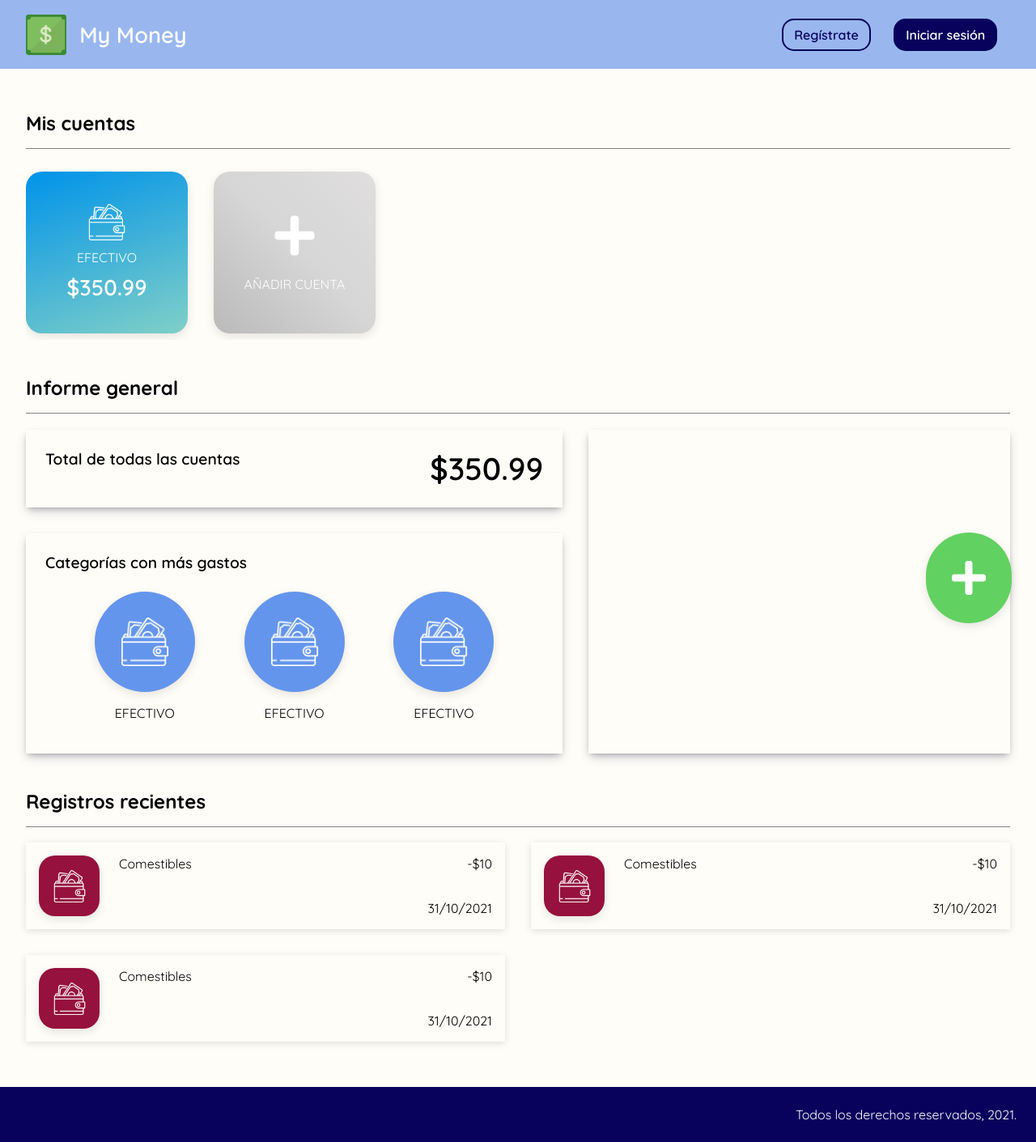
After one commit to carolinamcc15/MyMoney, a Django app: page /general in a window 1280 px wide. The commit adds this page. Shown: the whole page at 81% size. Run offline with Django 3.2, Linux system fonts and the light colour scheme; some libraries are stand-ins or nearby versions.

Commit message:
Add: My accounts, overview and recent records sections

```diff
--- /dev/null
+++ b/mymoneyapp/static/general.css
@@ -0,0 +1,323 @@
+body {
+    background-color: rgb(255, 253, 247);
+}
+
+main {
+    padding: 2rem;
+}
+
+section {
+    display: flex;
+    flex-direction: column;
+    margin-bottom: 1.5rem;
+}
+
+h2 {
+    border-bottom: 1px gray solid;
+    padding-bottom: 1rem;
+}
+
+h3 {
+    margin: 0;
+    font-size: 1.2rem;
+    font-weight: 600;
+}
+
+div#accounts-scroll {
+    display: flex;
+    overflow-x: auto;
+    gap: 2rem;
+    padding: 0.5rem 0;
+}
+
+div.account-card, div#add-account {
+    display: flex;
+    min-width: 200px;
+    height: 200px;
+    flex-direction: column;
+    justify-content: center;
+    align-items: center;
+    border-radius: 20px;
+    box-shadow: rgba(0, 0, 0, 0.1) 0px 4px 12px;
+    transition: ease-in-out 0.2s;
+    padding: 1.5rem;
+    /* Anaranjado
+    background-color: #FBAB7E;
+    background-image: linear-gradient(62deg, #FBAB7E 0%, #F7CE68 100%); */
+}
+
+div.cash {
+    background-color: #0093E9;
+    background-image: linear-gradient(160deg, #0093E9 0%, #80D0C7 100%);
+}
+
+div#add-account {
+    background-image: linear-gradient(45deg, #bababa 0%, #d6d6d6 52%, #e0dede 100%);
+}
+
+div#add-account .fa-plus {
+    color: #fff;
+    font-size: 3.5rem;
+    margin-bottom: 1rem;
+}
+
+div.account-card:hover, div#add-account:hover, div#floating-button:hover {
+    cursor: pointer;
+    transform: scale(1.02);
+}
+
+p.card-title {
+    color: #fff;
+    text-transform: uppercase;
+    font-size: 1rem;
+    text-align: center;
+    display: flex;
+    flex-direction: column;
+    margin-top: 0.4rem;
+    margin-bottom: 0;
+}
+
+p.card-title > span {
+    font-size: 1.7rem;
+    margin-top: 0.6rem;
+    font-weight: 600;
+}
+
+div.account-card > img {
+    width: 30%;
+    margin-bottom: 0.3rem;
+}
+
+div#overview-container {
+    display: grid;
+    grid-template-columns: 12;
+    gap: 2rem;
+}
+
+div#general-info {
+    grid-column-start: 1;
+    grid-column-end: 6;
+    display: flex;
+    flex-direction: column;
+    gap: 2rem;
+    height: 300px;
+}
+/* Reocordar utilizar clases para cada tipo de gradient */
+
+div#money-chart {
+    grid-column-start: 6;
+    grid-column-end: 13;
+    /* Depende del tamaño de la gráfica */
+    height: 400px;
+    padding: 1.5rem;
+    box-shadow: rgba(50, 50, 93, 0.25) 0px 6px 12px -2px, rgba(0, 0, 0, 0.3) 0px 3px 7px -3px;
+}
+
+div#total {
+    display: grid;
+    grid-template-columns: 2;
+    flex: 1;
+    padding: 1.5rem;
+    box-shadow: rgba(50, 50, 93, 0.25) 0px 6px 12px -2px, rgba(0, 0, 0, 0.3) 0px 3px 7px -3px;
+}
+
+div#total h3 {
+    grid-column-start: 1;
+    grid-column-end: 2;
+}
+
+div#total p {
+    grid-column-start: 2;
+    grid-column-end: 3;
+    text-align: right;
+    margin: 0;
+    font-size: 2.4rem;
+    font-weight: 600;
+}
+
+div#top-categories {
+    display: flex;
+    flex-direction: column;
+    gap: 1.5rem;
+    flex: 1;
+    padding: 1.5rem;
+    box-shadow: rgba(50, 50, 93, 0.25) 0px 6px 12px -2px, rgba(0, 0, 0, 0.3) 0px 3px 7px -3px;
+}
+
+div#categories-container {
+    display: flex;
+    justify-content: space-evenly;
+}
+
+div.category {
+    display: flex;
+    align-items: center;
+    flex-direction: column;
+}
+
+div.catogory-rounded {
+    display: flex;
+    justify-content: center;
+    align-items: center;
+    padding: 2rem;
+    background-color: cornflowerblue;
+    border-radius: 100px;
+    box-shadow: rgba(0, 0, 0, 0.1) 0px 4px 12px;
+}
+
+div.catogory-rounded img {
+    width: 60px;
+}
+
+p.sm-title {
+    color: #000;
+    text-transform: uppercase;
+    font-size: 1rem;
+    margin-top: 1rem;
+}
+
+div#recent-records {
+    display: grid;
+    grid-template-columns: repeat(2, minmax(0, 1fr));
+    gap: 2rem;
+}
+
+div.record-card {
+    display: flex;
+    padding: 1rem;
+    box-shadow: rgba(99, 99, 99, 0.2) 0px 2px 8px 0px;
+}
+
+div.catogory-rounded-sm {
+    display: flex;
+    justify-content: center;
+    flex: 1;
+    align-items: center;
+    padding: 1rem;
+    width: 75px;
+    height: 75px;
+    margin-right: 1.5rem;
+    background-color: rgb(150, 17, 61);
+    border-radius: 20px;
+    box-shadow: rgba(0, 0, 0, 0.1) 0px 4px 12px;
+}
+
+div.catogory-rounded-sm img {
+    width: 40px;
+}
+
+div.category-account {
+    display: flex;
+    flex: 2;
+}
+
+div.category-account p {
+    margin: 0;
+    text-align: left;
+}
+
+div.quant-date {
+    display: flex;
+    flex: 2;
+    justify-self: flex-end;
+    flex-direction: column;
+    justify-content: space-between;
+}
+
+div.quant-date p {
+    margin: 0;
+    text-align: right;
+}
+
+div#floating-button {
+    position: fixed;
+    bottom: 30px;
+    right: 30px;
+    display: flex;
+    justify-content: center;
+    align-items: center;
+    padding: 2rem;
+    background-color: rgb(97, 209, 97);
+    border-radius: 100px;
+    box-shadow: rgba(0, 0, 0, 0.1) 0px 4px 12px;
+}
+
+div#floating-button .fa-plus{
+    color: #fff;
+    font-size: 3rem;
+}
+
+@media only screen and (max-width: 880px) {
+    div#general-info {
+        grid-column-start: 1;
+        grid-column-end: 12;
+    }
+    /* Reocordar utilizar clases para cada tipo de gradient */
+
+    div#money-chart {
+        grid-column-start: 1;
+        grid-column-end: 12;
+        margin-top: 3rem;
+    }
+}
+
+@media only screen and (max-width: 768px) {
+    div.account-card, div#add-account {
+        min-width: 160px;
+        height: 160px;
+        padding: 1.3rem;
+    }
+
+    div#accounts-scroll {
+        gap: 1.5rem;
+    }
+
+    p.total {
+        font-size: 0.9rem;
+    }
+
+    p.total > span {
+        font-size: 1.5rem;
+    }
+
+    div.catogory-rounded img {
+        width: 40px;
+    }
+
+    div.catogory-rounded {
+        padding: 1rem;
+    }
+
+    div#recent-records {
+        grid-template-columns: repeat(1, minmax(0, 1fr));
+    }
+}
+
+@media only screen and (max-width: 420px) {
+    main {
+        padding: 1rem;
+    }
+
+    div.catogory-rounded img {
+        width: 30px;
+    }
+
+    div.catogory-rounded {
+        padding: 1rem;
+    }
+
+    h3 {
+        font-size: 1rem;
+    }
+
+    p.sm-title {
+        color: #000;
+        text-transform: uppercase;
+        font-size: 0.75rem;
+        margin-top: 1rem;
+    }
+
+    div#total p {
+        font-size: 2rem;
+    }
+}
--- a/mymoneyapp/static/layout.css
+++ b/mymoneyapp/static/layout.css
@@ -134,7 +134,7 @@ small {
         grid-column-start: 1;
         grid-column-end: 3;
         margin-top: 1.5rem;
-        background-color: #fff;
+        background-color: var(--background);
         display: flex;
         justify-content: center;
         height: auto;
@@ -142,6 +142,6 @@ small {
     }
 
     #sign-up {
-        background-color: #fff;
+        background-color: var(--background);
     }
 }
--- /dev/null
+++ b/mymoneyapp/templates/general.html
@@ -0,0 +1,116 @@
+{% extends 'layout.html' %}
+{% load static %}
+
+{% block style %}
+<link href="{% static 'general.css' %}" rel="stylesheet">
+{% endblock %}
+
+{% block body %}
+<main>
+    <section id="accounts">
+        <h2>Mis cuentas</h2>
+        <div id="accounts-scroll">
+            <!-- Agregarlas mediante un for -->
+            <div class="account-card cash">
+                <!-- Renderizar condicionalmente los íconos -->
+                <img src="{% static 'images/account/wallet.png' %}" alt="Dinero" />
+                <p class="card-title">Efectivo
+                    <span>$350.99</span>
+                </p>
+            </div>
+            <div id="add-account">
+                <i class="fas fa-plus"></i>
+                <p class="card-title">Añadir cuenta</p>
+            </div>
+        </div>
+    </section>
+    <section id="overview">
+        <h2>Informe general</h2>
+        <div id="overview-container">
+            <div id="general-info">
+                <div id="total">
+                    <h3>Total de todas las cuentas</h3>
+                    <p>$350.99</p>
+                </div>
+                <div id="top-categories">
+                    <h3>Categorías con más gastos</h3>
+                    <div id="categories-container">
+                        <div class="category">
+                            <div class="catogory-rounded">
+                                <img src="{% static 'images/account/wallet.png' %}" alt="Dinero" />
+                            </div>
+                            <p class="sm-title">Efectivo</p>
+                        </div>
+                        <div class="category">
+                            <div class="catogory-rounded">
+                                <img src="{% static 'images/account/wallet.png' %}" alt="Dinero" />
+                            </div>
+                            <p class="sm-title">Efectivo</p>
+                        </div>
+                        <div class="category">
+                            <div class="catogory-rounded">
+                                <img src="{% static 'images/account/wallet.png' %}" alt="Dinero" />
+                            </div>
+                            <p class="sm-title">Efectivo</p>
+                        </div>
+                    </div>
+                </div>
+            </div>
+            <div id="money-chart">
+
+            </div>
+        </div>
+    </section>
+    <section id="accounts">
+        <h2>Registros recientes</h2>
+        <div id="recent-records">
+            <div class="record-card">
+                <div>
+                    <div class="catogory-rounded-sm">
+                        <img src="{% static 'images/account/wallet.png' %}" alt="Dinero" />
+                    </div>
+                </div>
+                <div class="category-account">
+                    <p>Comestibles</p>
+                </div>
+                <div class="quant-date">
+                    <p class="minus">-$10</p>
+                    <p>31/10/2021</p>
+                </div>
+            </div>
+            <div class="record-card">
+                <div>
+                    <div class="catogory-rounded-sm">
+                        <img src="{% static 'images/account/wallet.png' %}" alt="Dinero" />
+                    </div>
+                </div>
+                <div class="category-account">
+                    <p>Comestibles</p>
+                </div>
+                <div class="quant-date">
+                    <p class="minus">-$10</p>
+                    <p>31/10/2021</p>
+                </div>
+            </div>
+            <div class="record-card">
+                <div>
+                    <div class="catogory-rounded-sm">
+                        <img src="{% static 'images/account/wallet.png' %}" alt="Dinero" />
+                    </div>
+                </div>
+                <div class="category-account">
+                    <p>Comestibles</p>
+                </div>
+                <div class="quant-date">
+                    <p class="minus">-$10</p>
+                    <p>31/10/2021</p>
+                </div>
+            </div>
+        </div>
+    </section>
+    <div id="floating-button">
+        <i class="fas fa-plus"></i>
+    </div>
+</main>
+
+{% endblock %}
--- a/mymoneyapp/templates/layout.html
+++ b/mymoneyapp/templates/layout.html
@@ -7,6 +7,7 @@
     <meta charset="UTF-8">
     <meta http-equiv="X-UA-Compatible" content="IE=edge">
     <meta name="viewport" content="width=device-width, initial-scale=1.0">
+    <link rel="stylesheet" href="https://use.fontawesome.com/releases/v5.0.7/css/all.css">
     <link href="{% static 'layout.css' %}" rel="stylesheet">
     {% block style %}
     {% endblock %}
--- a/mymoneyapp/urls.py
+++ b/mymoneyapp/urls.py
@@ -6,4 +6,5 @@ urlpatterns = [
     path("", views.index, name="index"),
     path("log-in", views.login, name="log-in"),
     path("sign-up", views.sign_up, name="sign-up"),
+    path("general", views.general, name="general"),
 ]
--- a/mymoneyapp/views.py
+++ b/mymoneyapp/views.py
@@ -11,3 +11,6 @@ def sign_up(request):
 
 def login(request):
     return render(request, 'login.html')
+
+def general(request):
+    return render(request, 'general.html')
```
Also changed, not shown: mymoneyapp/static/images/account/wallet.png (added), mymoneyapp/static/images/categories/fast-food.png (added).
